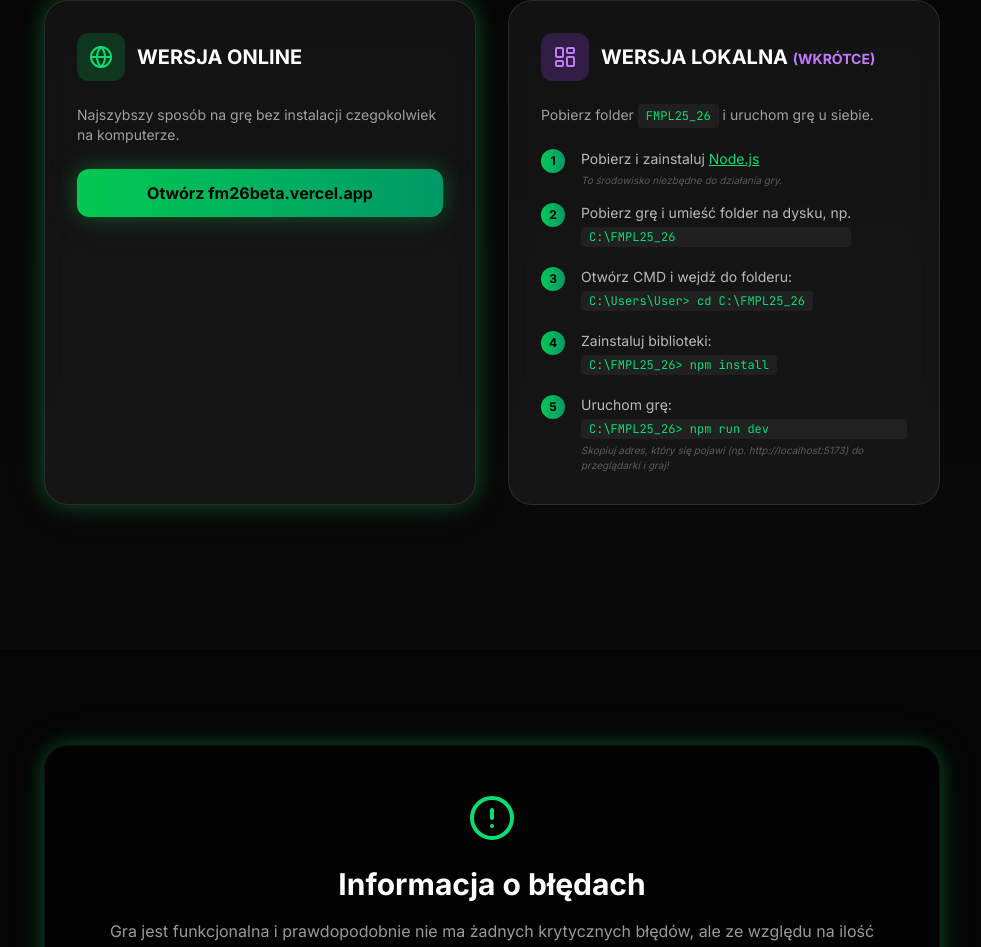
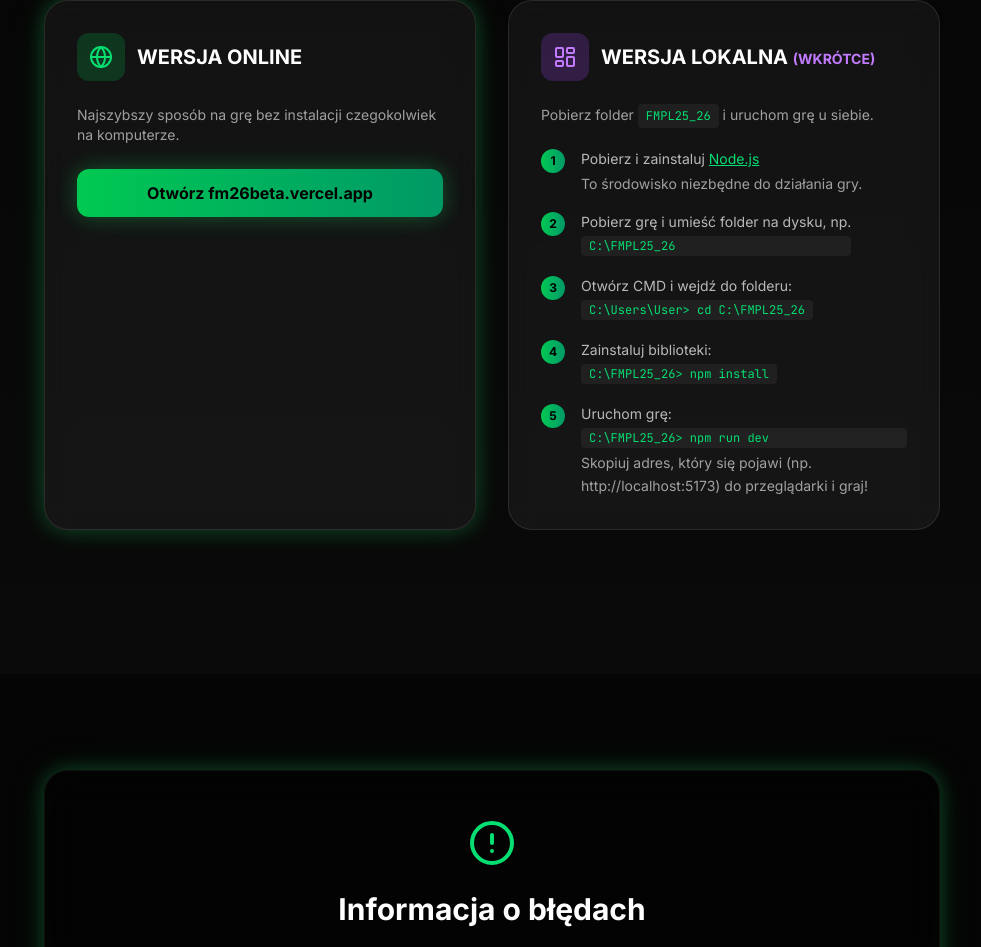
Before and after one commit to jacekborucz-art/OfficialWebsiteFM2526, a React (Vite) app: page / in a window 1280 px wide. Shown: the part 4087-5034 px from the top of the page, without its empty margins (148-1129 px from the left). Built offline with nearby package versions, Linux system fonts and the light colour scheme.

Commit message:
poprawka

```diff
--- a/src/App.tsx
+++ b/src/App.tsx
@@ -598,7 +598,7 @@ export default function App() {
                         {step.link && <a href={step.url} className="text-green-400 underline">{step.link}</a>}
                         {step.code && <code className="text-green-400 bg-white/5 px-2 py-0.5 rounded text-xs block mt-1 font-mono">{step.code}</code>}
                       </p>
-                      {step.note && <p className="text-[10px] text-white/30 italic">{step.note}</p>}
+                      {step.note && <p className="text-sm leading-relaxed text-white/60">{step.note}</p>}
                     </div>
                   </div>
                 ))}
```
